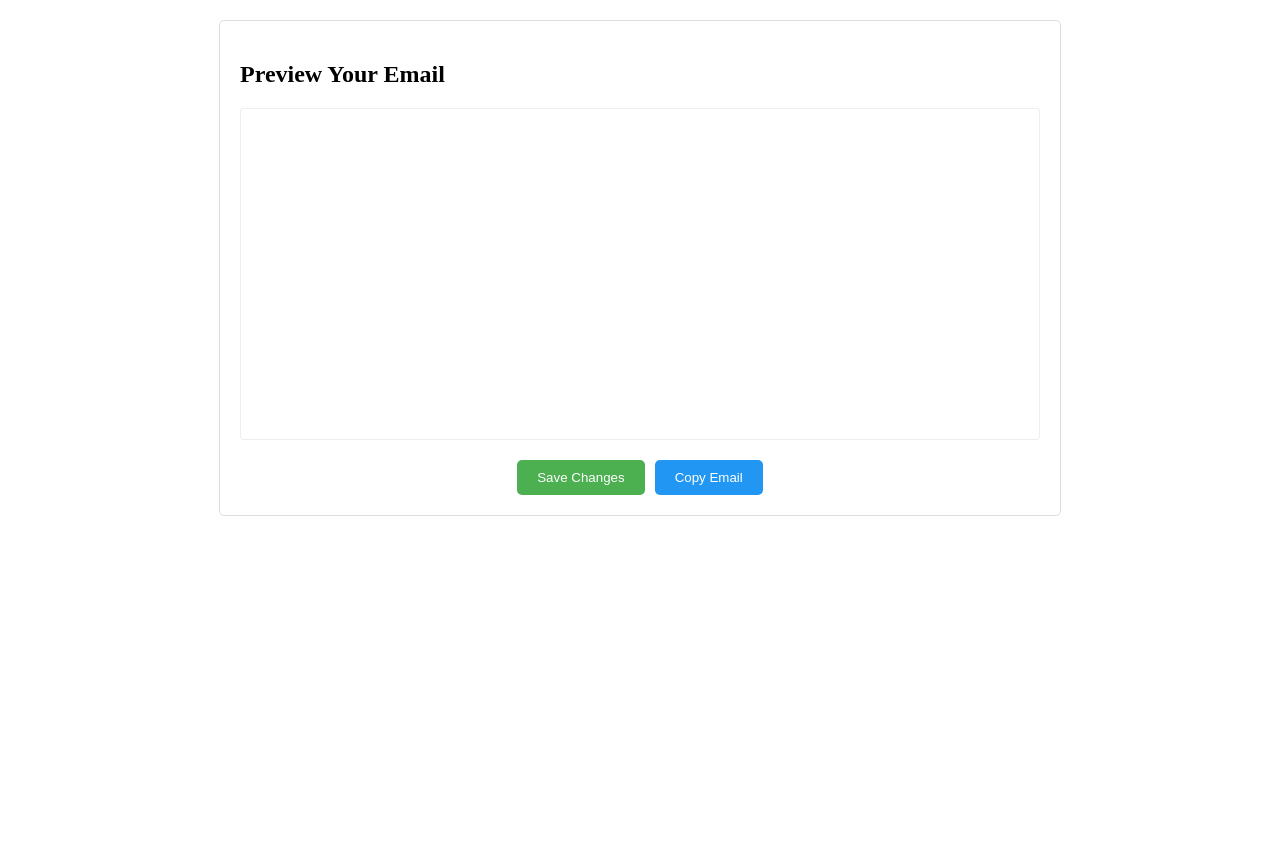
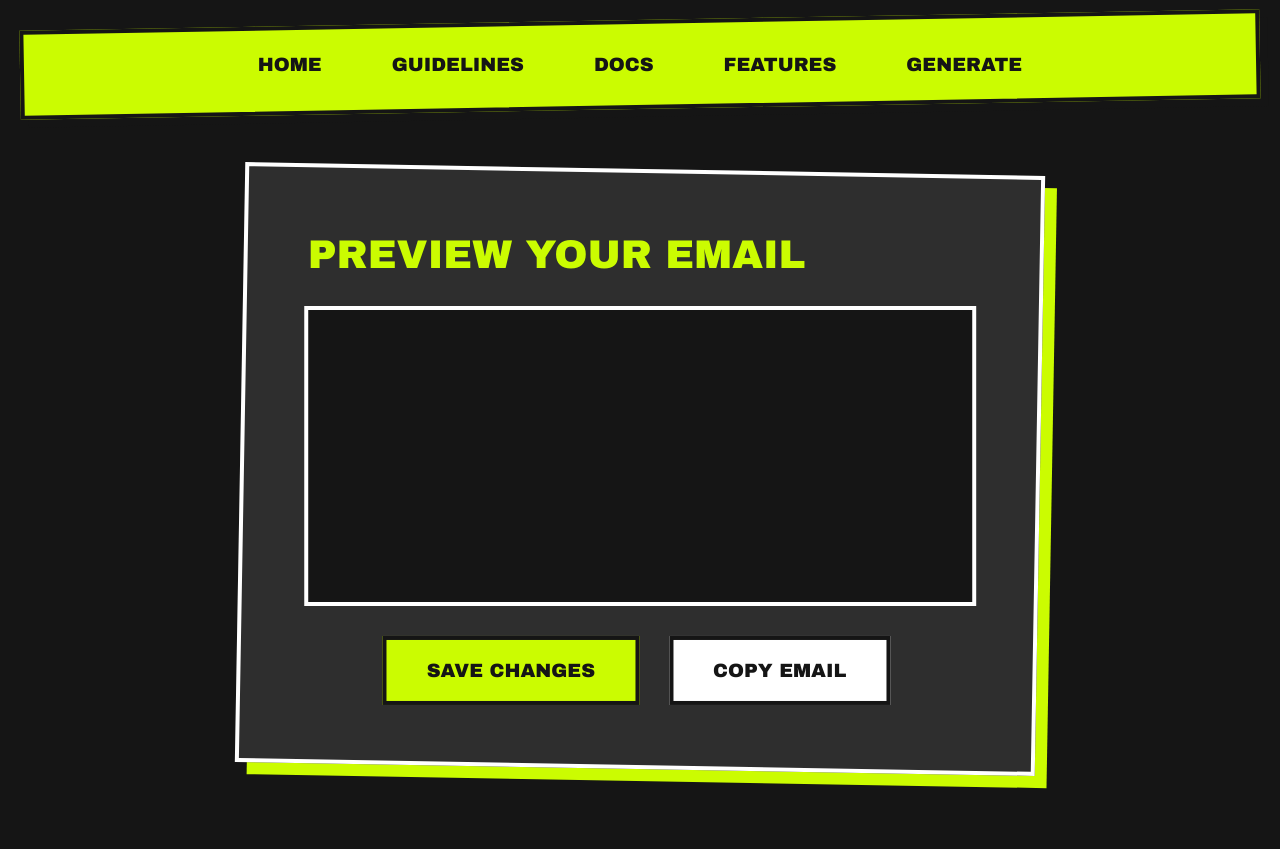
Before and after one commit to Adiiiicodes/Cold_email_Pro, a Flask app: template templates/preview.html in a window 1280 px wide. Before the commit the page ends 516 px from the top, so only its background shows below. Run offline with Flask 3, Linux system fonts and the light colour scheme; the template is opened without the code that fills it, so the values that code supplies are empty.

Commit message:
Update preview.html

```diff
--- a/templates/preview.html
+++ b/templates/preview.html
@@ -5,55 +5,163 @@
     <meta name="viewport" content="width=device-width, initial-scale=1.0">
     <title>Preview Email - Cold Email Pro</title>
     <style>
+        * {
+            margin: 0;
+            padding: 0;
+            box-sizing: border-box;
+            font-family: 'Arial Black', 'Helvetica Bold', sans-serif;
+        }
+
+        body {
+            background: #151515;
+            min-height: 100vh;
+            padding: clamp(10px, 2vw, 20px);
+            cursor: default;
+            overflow-x: hidden;
+        }
+
+        .nav {
+            background: #CBFC01;
+            padding: clamp(15px, 3vw, 20px);
+            margin-bottom: clamp(20px, 4vw, 40px);
+            border: 4px solid #151515;
+            box-shadow: 8px 8px 0px #151515;
+            position: relative;
+            transform: rotate(-1deg);
+            width: 100%;
+        }
+
+        .nav-links {
+            display: flex;
+            justify-content: center;
+            gap: clamp(15px, 3vw, 30px);
+            transform: rotate(1deg);
+            flex-wrap: wrap;
+        }
+
+        .nav-links a {
+            color: #151515;
+            text-decoration: none;
+            font-weight: 900;
+            font-size: clamp(1rem, 2vw, 1.2rem);
+            padding: 10px 20px;
+            transition: transform 0.2s;
+            text-transform: uppercase;
+            white-space: nowrap;
+        }
+
+        .nav-links a:hover {
+            transform: translateY(-5px);
+            background: #151515;
+            color: #CBFC01;
+        }
+
         .email-container {
+            background: #2E2E2E;
             max-width: 800px;
-            margin: 20px auto;
-            padding: 20px;
-            border: 1px solid #ddd;
-            border-radius: 5px;
+            margin: clamp(30px, 5vw, 60px) auto;
+            padding: clamp(30px, 5vw, 60px);
+            border: 4px solid #FFFFFF;
+            box-shadow: 12px 12px 0px #CBFC01;
+            transform: rotate(1deg);
+        }
+
+        .email-container h2 {
+            color: #CBFC01;
+            font-size: clamp(1.8rem, 4vw, 2.5rem);
+            margin-bottom: clamp(20px, 4vw, 30px);
+            text-transform: uppercase;
+            transform: rotate(-1deg);
         }
 
         .email-content {
+            background: #151515;
+            color: #FFFFFF;
             min-height: 300px;
-            padding: 15px;
-            margin: 10px 0;
-            border: 1px solid #eee;
-            border-radius: 3px;
+            padding: clamp(20px, 4vw, 30px);
+            margin: clamp(20px, 4vw, 30px) 0;
+            border: 4px solid #FFFFFF;
+            font-family: Arial, sans-serif;
+            line-height: 1.6;
+            font-size: clamp(1rem, 2vw, 1.1rem);
+            transform: rotate(-1deg);
         }
 
         .button-group {
-            margin-top: 20px;
+            margin-top: clamp(20px, 4vw, 30px);
             display: flex;
-            gap: 10px;
+            gap: clamp(15px, 3vw, 30px);
             justify-content: center;
+            transform: rotate(-1deg);
+            flex-wrap: wrap;
         }
 
         .button {
-            padding: 10px 20px;
-            border: none;
-            border-radius: 5px;
+            padding: clamp(15px, 3vw, 20px) clamp(20px, 4vw, 40px);
+            border: 4px solid #151515;
+            text-decoration: none;
+            font-weight: 900;
+            font-size: clamp(1rem, 2vw, 1.2rem);
+            text-transform: uppercase;
+            transition: transform 0.2s;
             cursor: pointer;
         }
 
         .save-btn {
-            background-color: #4CAF50;
-            color: white;
+            background: #CBFC01;
+            color: #151515;
         }
 
         .copy-btn {
-            background-color: #2196F3;
-            color: white;
+            background: #FFFFFF;
+            color: #151515;
+        }
+
+        .button:hover {
+            transform: translate(-5px, -5px);
+            box-shadow: 5px 5px 0px #151515;
         }
 
         .success-message {
-            color: #4CAF50;
+            color: #CBFC01;
             text-align: center;
-            margin-top: 10px;
+            margin-top: clamp(15px, 3vw, 20px);
             display: none;
+            font-weight: 900;
+            text-transform: uppercase;
+            transform: rotate(-1deg);
+        }
+
+        @media (max-width: 768px) {
+            .button-group {
+                flex-direction: column;
+                align-items: stretch;
+            }
+
+            .button {
+                width: 100%;
+                text-align: center;
+            }
+        }
+
+        @media (prefers-reduced-motion: reduce) {
+            .button, .nav-links a {
+                transition: none;
+            }
         }
     </style>
 </head>
 <body>
+    <nav class="nav">
+        <div class="nav-links">
+            <a href="/">Home</a>
+            <a href="/guidelines">Guidelines</a>
+            <a href="/docs">Docs</a>
+            <a href="/features">Features</a>
+            <a href="/generate">Generate</a>
+        </div>
+    </nav>
+
     <div class="email-container">
         <h2>Preview Your Email</h2>
         <div contenteditable="true" class="email-content" id="emailContent">
```
